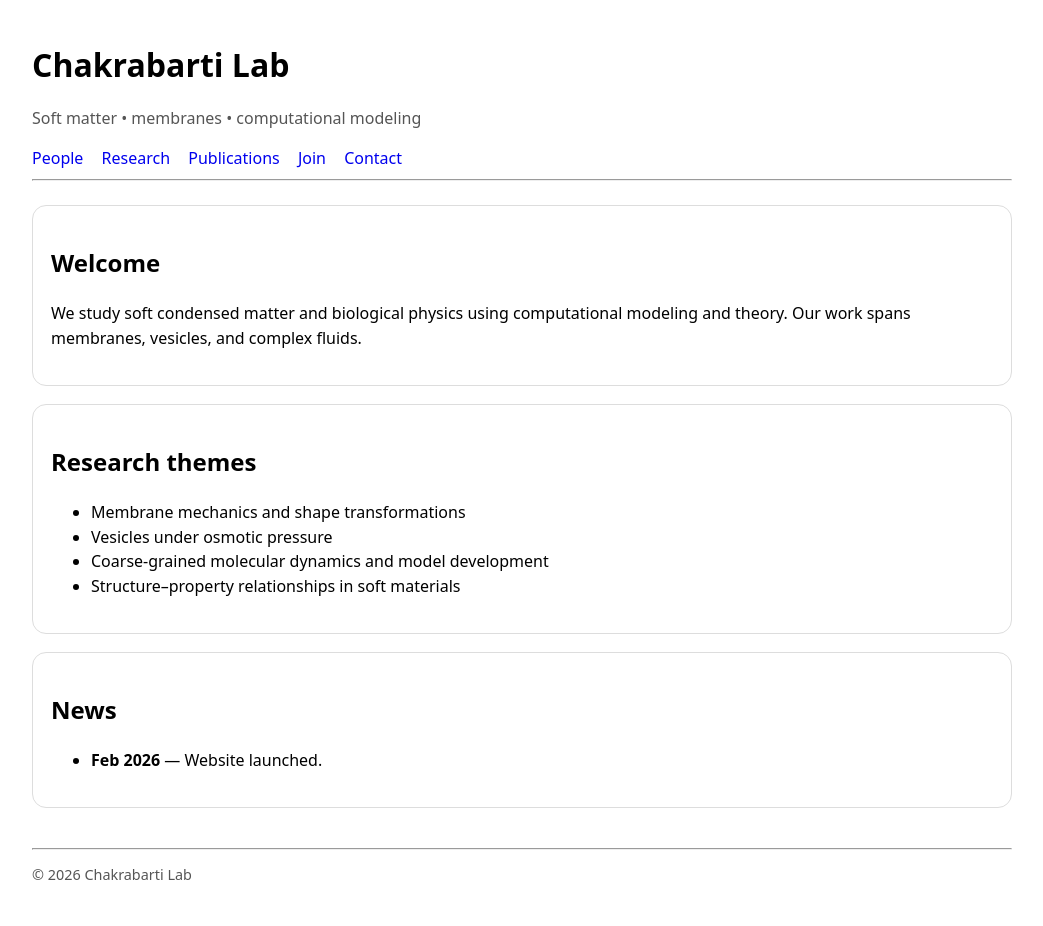
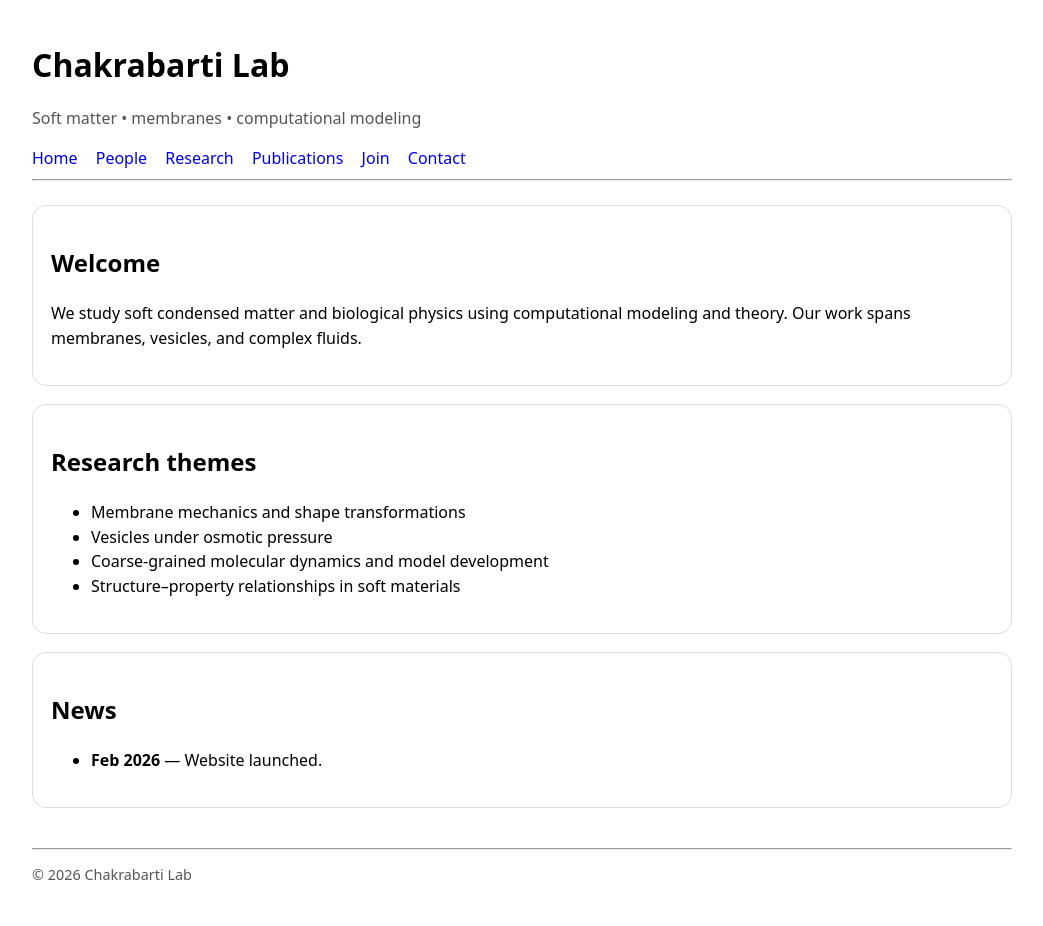
Before and after one commit to skg43/chakrabarti-lab, a Jekyll site: the page built from index.html, in a window 1280 px wide. Shown: the whole page, without its empty margins (118-1161 px from the left). Built offline with Jekyll 4.4.1, drawn with Linux system fonts in a browser that asks for light colours.

Commit message:
Add Home link to navbar

```diff
--- a/_layouts/default.html
+++ b/_layouts/default.html
@@ -12,7 +12,8 @@
   <h1><a href="{{ '/' | relative_url }}" style="text-decoration:none; color:inherit;">Chakrabarti Lab</a></h1>
   <p class="muted">Soft matter • membranes • computational modeling</p>
   <nav>
-    <a href="{{ '/people.html' | relative_url }}">People</a>
+    <a href="{{ '/' | relative_url }}">Home</a>
+<a href="{{ '/people.html' | relative_url }}">People</a>
     <a href="{{ '/research.html' | relative_url }}">Research</a>
     <a href="{{ '/publications.html' | relative_url }}">Publications</a>
     <a href="{{ '/join.html' | relative_url }}">Join</a>
```
